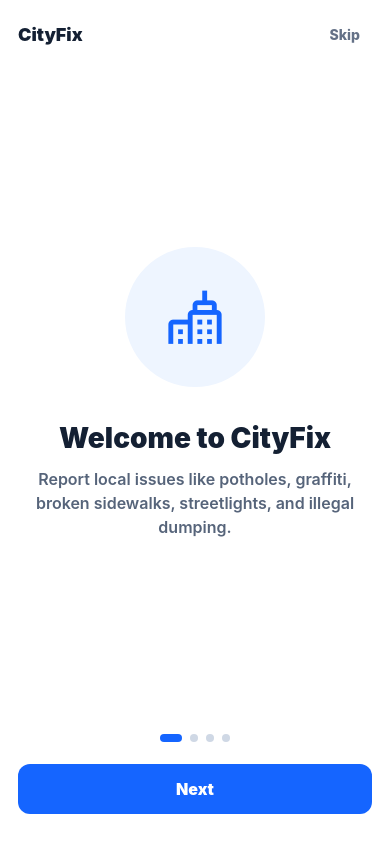
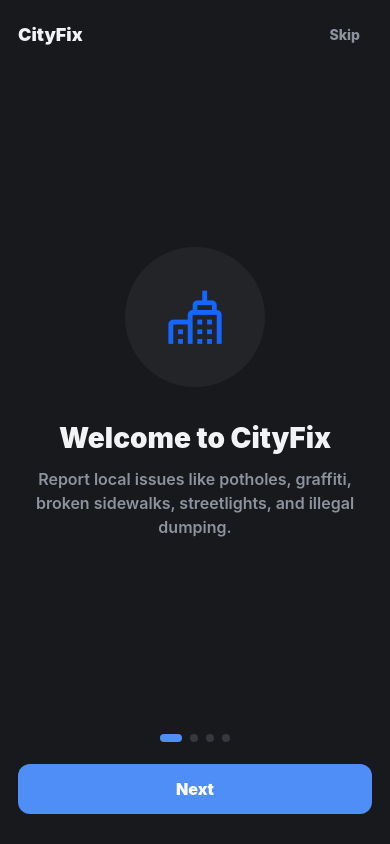
Before and after one commit to StanfordCS194/spr26-Team-7, a React Native app in the folder mobile/: screen / in a window 390 px wide. Both pictures are taken after a click on the button "Continue as Guest". Built offline with nearby package versions, Linux system fonts and the light colour scheme; what expo-web-browser would draw is missing.

Commit message:
ui standardization

```diff
--- a/mobile/App.tsx
+++ b/mobile/App.tsx
@@ -953,7 +953,7 @@ export default function App() {
 }
 
 const styles = StyleSheet.create({
-  safeArea: { flex: 1, backgroundColor: '#fff' },
-  container: { flex: 1, backgroundColor: '#fff' },
+  safeArea: { flex: 1, backgroundColor: '#18191C' },
+  container: { flex: 1, backgroundColor: '#18191C' },
   loadingContainer: { flex: 1, alignItems: 'center', justifyContent: 'center' },
 });
--- a/mobile/src/screens/OnboardingScreen.tsx
+++ b/mobile/src/screens/OnboardingScreen.tsx
@@ -75,15 +75,15 @@ export const OnboardingScreen = ({ onDone }: OnboardingScreenProps) => {
 }
 
 const styles = StyleSheet.create({
-  page: { flex: 1, backgroundColor: '#fff', padding: 18 },
+  page: { flex: 1, backgroundColor: '#18191C', padding: 18 },
   topBar: {
     flexDirection: 'row',
     alignItems: 'center',
     justifyContent: 'space-between',
   },
-  brand: { color: '#142033', fontSize: 18, fontWeight: '900' },
+  brand: { color: '#F2F3F5', fontSize: 18, fontWeight: '900' },
   skipButton: { paddingHorizontal: 12, paddingVertical: 8 },
-  skipText: { color: '#647187', fontWeight: '800' },
+  skipText: { color: '#8D939E', fontWeight: '800' },
   content: {
     flex: 1,
     alignItems: 'center',
@@ -94,20 +94,20 @@ const styles = StyleSheet.create({
     width: 140,
     height: 140,
     borderRadius: 70,
-    backgroundColor: '#EEF5FF',
+    backgroundColor: '#222428',
     alignItems: 'center',
     justifyContent: 'center',
   },
   copy: { gap: 12, alignItems: 'center', maxWidth: 330 },
   title: {
-    color: '#142033',
+    color: '#F2F3F5',
     fontSize: 28,
     lineHeight: 34,
     fontWeight: '900',
     textAlign: 'center',
   },
   body: {
-    color: '#56647A',
+    color: '#8D939E',
     fontSize: 16,
     lineHeight: 24,
     fontWeight: '600',
@@ -119,14 +119,14 @@ const styles = StyleSheet.create({
     width: 8,
     height: 8,
     borderRadius: 4,
-    backgroundColor: '#CFD8E5',
+    backgroundColor: '#35373D',
   },
   dotActive: {
     width: 22,
-    backgroundColor: '#1565FF',
+    backgroundColor: '#4F8EF7',
   },
   primaryButton: {
-    backgroundColor: '#1565FF',
+    backgroundColor: '#4F8EF7',
     borderRadius: 12,
     paddingVertical: 15,
     alignItems: 'center',
--- a/mobile/src/screens/ProfileScreen.tsx
+++ b/mobile/src/screens/ProfileScreen.tsx
@@ -185,13 +185,13 @@ const PreferenceRow = ({ label }: { label: string }) => {
 }
 
 const styles = StyleSheet.create({
-  page: { flex: 1, backgroundColor: '#fff' },
+  page: { flex: 1, backgroundColor: '#18191C' },
   content: { padding: 14, gap: 14, paddingBottom: 24 },
-  title: { fontSize: 22, fontWeight: '800' },
-  card: { borderColor: '#E2EAF2', borderWidth: 1, borderRadius: 14, padding: 12, gap: 10 },
+  title: { color: '#F2F3F5', fontSize: 22, fontWeight: '800' },
+  card: { backgroundColor: '#222428', borderRadius: 14, padding: 12, gap: 10 },
   filterRow: {
     flexDirection: 'row',
-    backgroundColor: '#EEF2F7',
+    backgroundColor: '#222428',
     borderRadius: 12,
     padding: 4,
     gap: 4,
@@ -203,35 +203,35 @@ const styles = StyleSheet.create({
     alignItems: 'center',
   },
   filterTabActive: {
-    backgroundColor: '#fff',
+    backgroundColor: '#F2F3F5',
   },
   filterTabText: {
-    color: '#737E91',
+    color: '#8D939E',
     fontWeight: '800',
   },
   filterTabTextActive: {
-    color: '#1565FF',
+    color: '#18191C',
   },
-  promptTitle: { color: '#324159', lineHeight: 22, fontSize: 16, fontWeight: '500' },
-  cardTitle: { fontWeight: '800', fontSize: 17 },
-  primaryButton: { marginTop: 4, backgroundColor: '#1565FF', borderRadius: 10, paddingVertical: 12, alignItems: 'center' },
+  promptTitle: { color: '#F2F3F5', lineHeight: 22, fontSize: 16, fontWeight: '600' },
+  cardTitle: { color: '#F2F3F5', fontWeight: '800', fontSize: 17 },
+  primaryButton: { marginTop: 4, backgroundColor: '#4F8EF7', borderRadius: 10, paddingVertical: 12, alignItems: 'center' },
   primaryButtonText: { color: '#fff', fontWeight: '700', fontSize: 16 },
-  secondaryButton: { borderColor: '#D5DEE9', borderWidth: 2, borderRadius: 10, paddingVertical: 12, alignItems: 'center' },
-  secondaryButtonText: { fontWeight: '700', fontSize: 16 },
+  secondaryButton: { backgroundColor: '#2C2D32', borderRadius: 10, paddingVertical: 12, alignItems: 'center' },
+  secondaryButtonText: { color: '#F2F3F5', fontWeight: '700', fontSize: 16 },
   preferenceRow: { flexDirection: 'row', justifyContent: 'space-between', alignItems: 'center' },
-  preferenceLabel: { flex: 1, color: '#304057', fontWeight: '500', marginRight: 10 },
-  bodyText: { color: '#304057', fontWeight: '500' },
-  mutedText: { color: '#737E91', fontWeight: '500' },
+  preferenceLabel: { flex: 1, color: '#F2F3F5', fontWeight: '500', marginRight: 10 },
+  bodyText: { color: '#F2F3F5', fontWeight: '500' },
+  mutedText: { color: '#8D939E', fontWeight: '500' },
   reportRow: {
     flexDirection: 'row',
     alignItems: 'center',
     gap: 10,
     paddingVertical: 8,
     borderBottomWidth: 1,
-    borderBottomColor: '#EEF2F7',
+    borderBottomColor: '#35373D',
   },
   reportCopy: { flex: 1, gap: 2 },
-  reportTitle: { color: '#304057', fontWeight: '700', fontSize: 15 },
-  reportMeta: { color: '#737E91', fontWeight: '500', fontSize: 13 },
-  reportChevron: { color: '#737E91', fontSize: 22, lineHeight: 24 },
+  reportTitle: { color: '#F2F3F5', fontWeight: '700', fontSize: 15 },
+  reportMeta: { color: '#8D939E', fontWeight: '500', fontSize: 13 },
+  reportChevron: { color: '#8D939E', fontSize: 22, lineHeight: 24 },
 })
```
Also changed, not shown: mobile/src/screens/DuplicateScreen.tsx (+21 -33 lines), mobile/src/screens/ReportPreviewScreen.tsx (+5 -6 lines), mobile/src/screens/ReportReviewScreen.tsx (+18 -24 lines), mobile/src/screens/ReportSubmittingScreen.tsx (+7 -7 lines).
